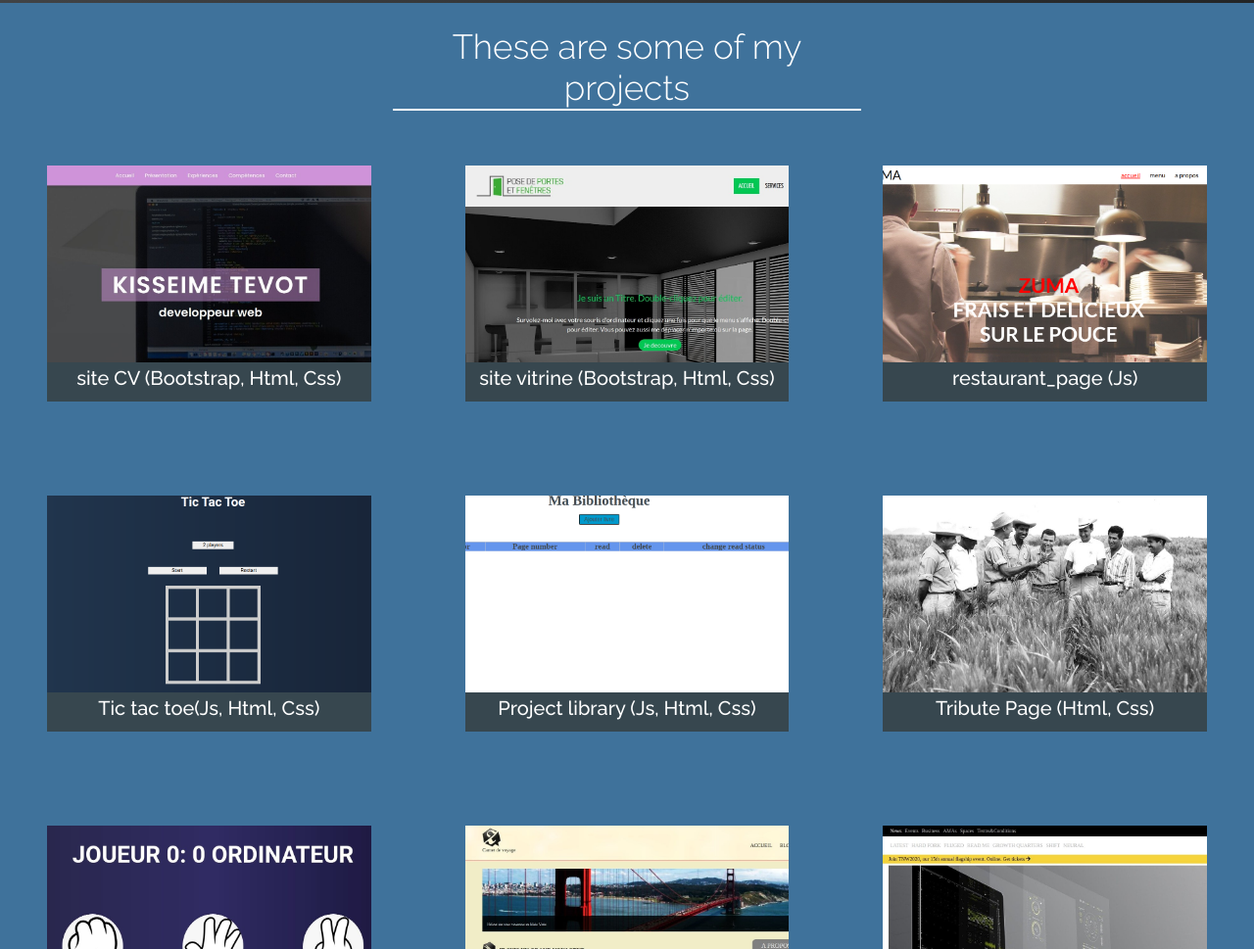
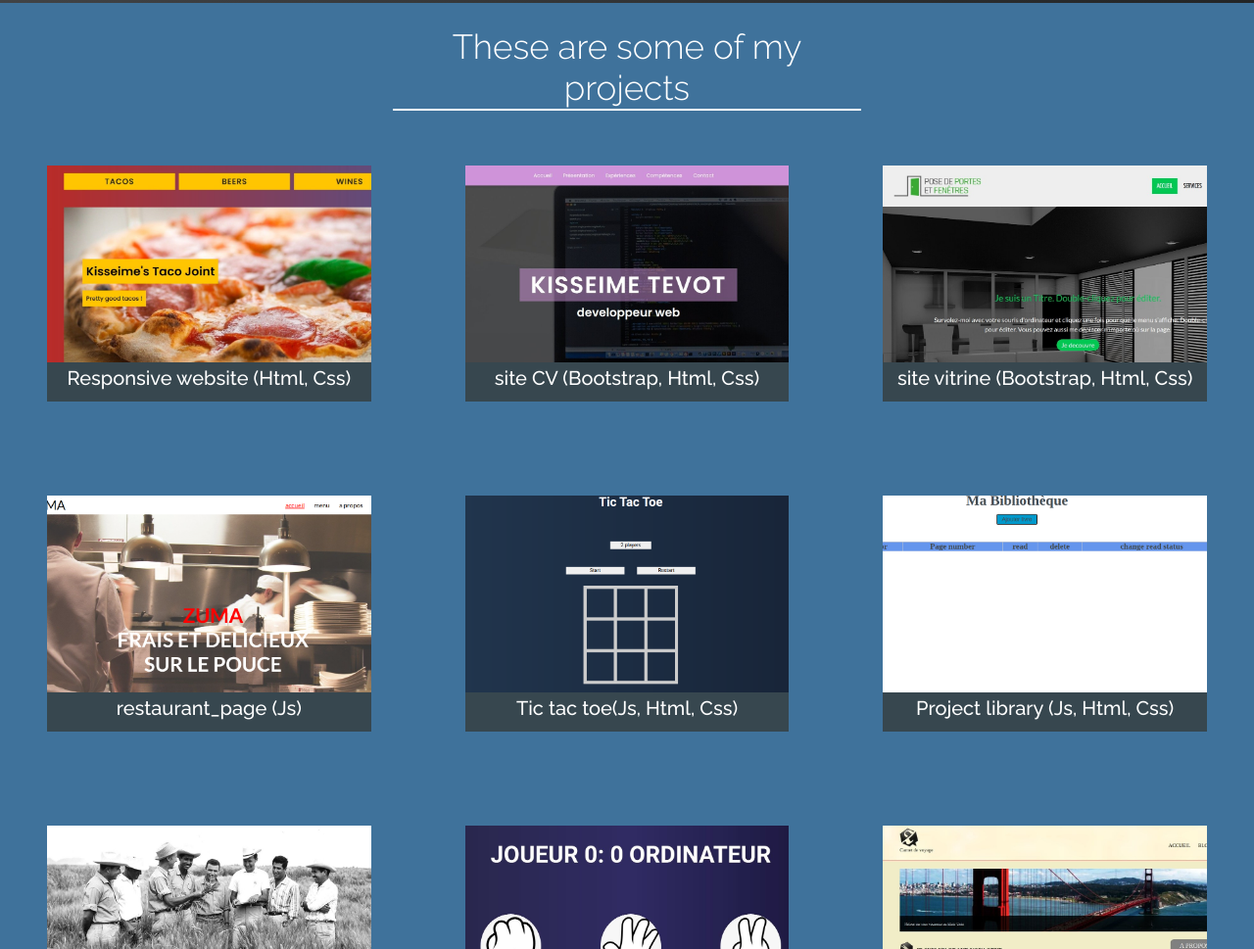
Before and after one commit to Kyse7535/Portfolio, a plain HTML site: page index.html in a window 1280 px wide. Shown: the part 797-1766 px from the top of the page at 98% size. Drawn offline with nearby package versions, Linux system fonts and the light colour scheme.

Commit message:
portfolio

```diff
--- a/index.html
+++ b/index.html
@@ -44,6 +44,14 @@
                 <div class="col-12 col-md-8 offset-md-2">
                     <div class="titre">
                         <h2 class="pt-4">These are some of my projects</h2>
+                    </div>
+                </div>
+                <div class="col-12 col-md-4 px-5 my-5">
+                    <a href="https://kyse7535.github.io/responsive_website/" target="_blank"><img src="./responsive_design.jpg" alt="cv" class="img-fluid" /></a>
+                    <div class="description py-1">
+                        <a href="#">
+                            <h4>Responsive website (Html, Css)</h4>
+                        </a>
                     </div>
                 </div>
                 <div class="col-12 col-md-4 px-5 my-5">
```
Also changed, not shown: responsive_design.jpg (added).
